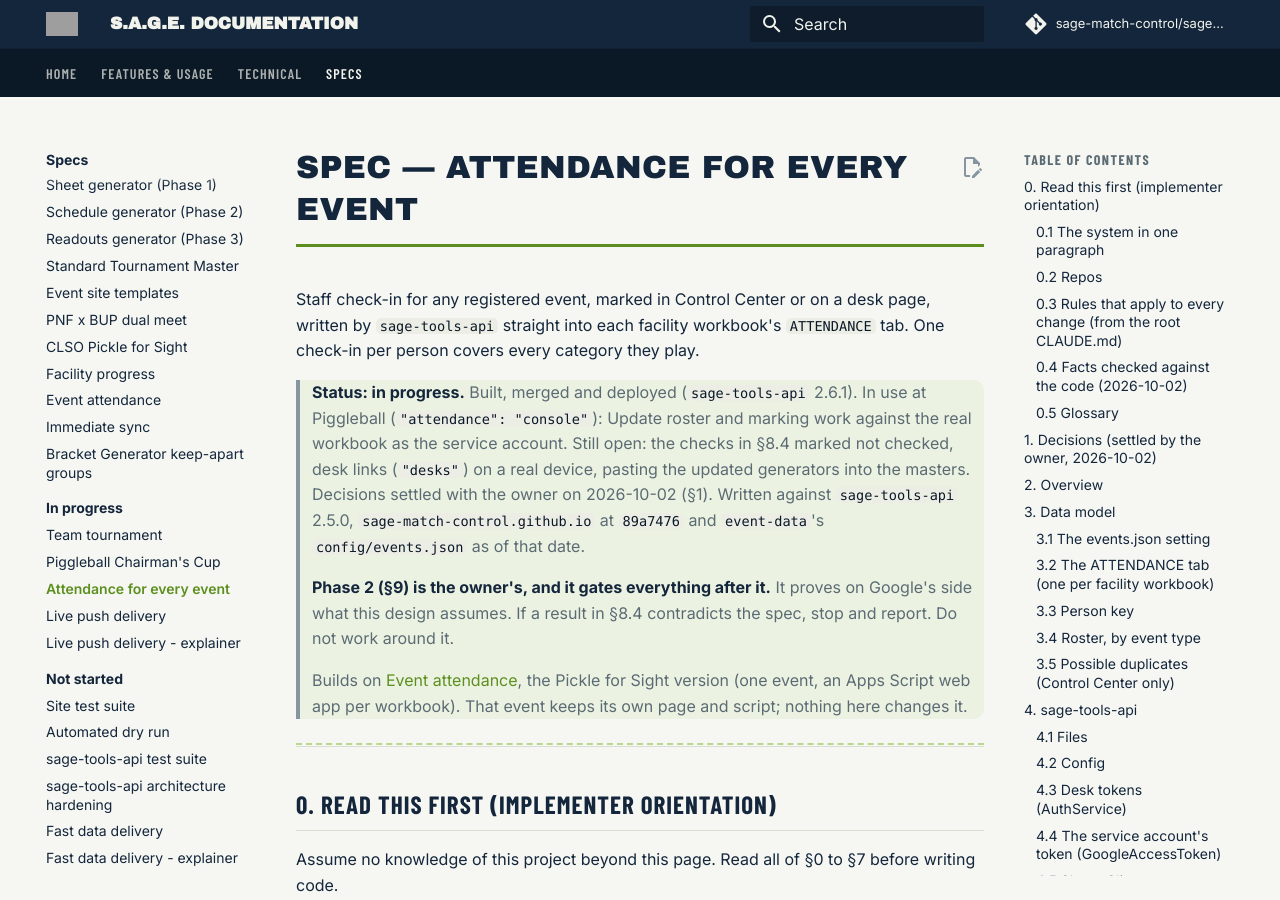
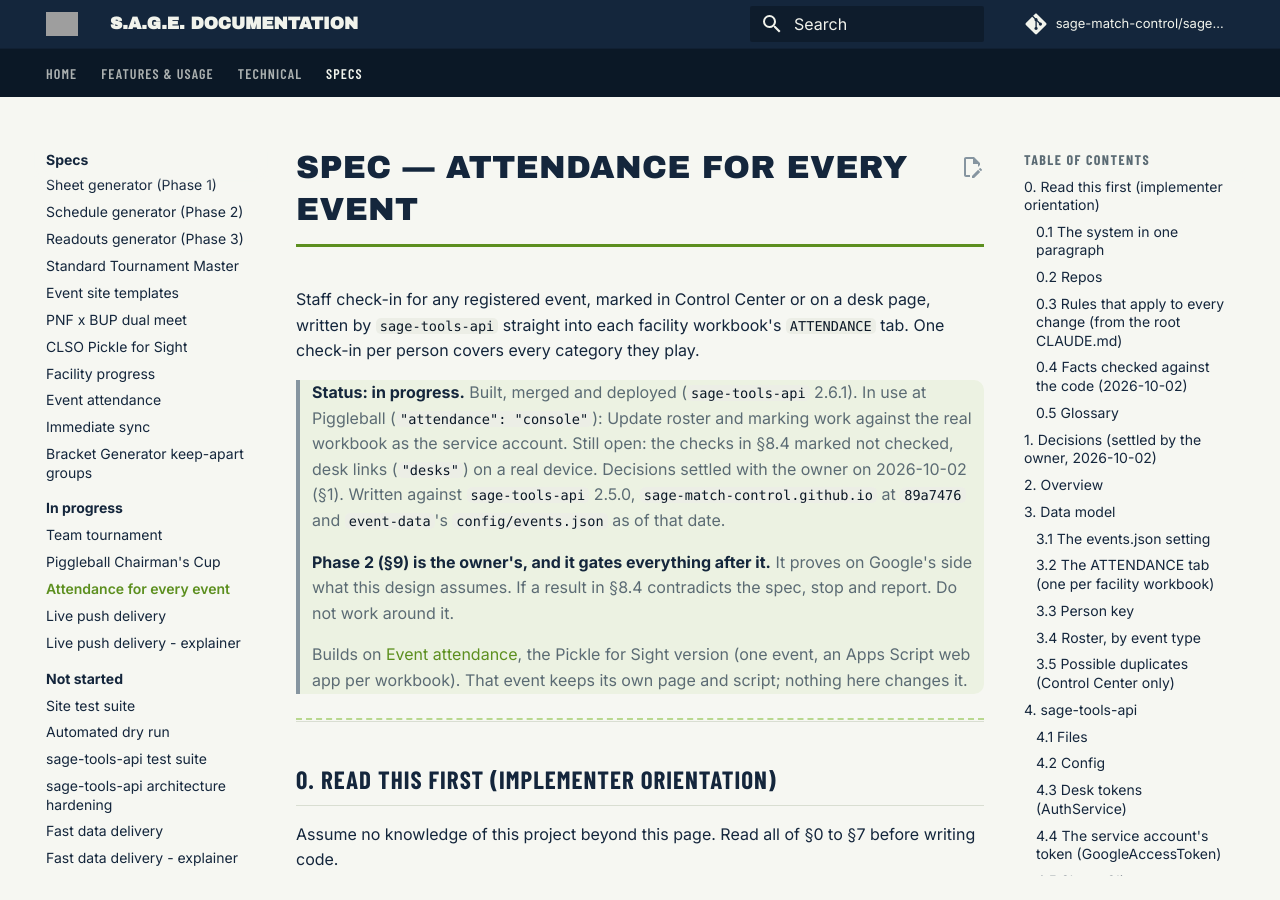
Before and after one commit to sage-match-control/sage-docs, an MkDocs documentation site: the page built from docs/specs/in-progress/multi-event-attendance-spec.md, in a window 1280 px wide and 900 px high. Built offline with MkDocs 1.6.1 and Material for MkDocs 9.7.7, drawn with Linux system fonts in a browser that asks for light colours; comment, search, counter and statistics services are not loaded.

Commit message:
Attendance spec: the generators are in the masters
Co-Authored-By: Claude Sonnet 5.5 <noreply@anthropic.com>

```diff
--- a/docs/specs/in-progress/multi-event-attendance-spec.md
+++ b/docs/specs/in-progress/multi-event-attendance-spec.md
@@ -7,8 +7,7 @@ desk page, written by `sage-tools-api` straight into each facility workbook's
 > **Status: in progress.** Built, merged and deployed (`sage-tools-api` 2.6.1). In
 > use at Piggleball (`"attendance": "console"`): Update roster and marking work
 > against the real workbook as the service account. Still open: the checks in §8.4
-> marked not checked, desk links (`"desks"`) on a real device, pasting the
-> updated generators into the masters.
+> marked not checked, desk links (`"desks"`) on a real device.
 > Decisions settled with the owner on
 > 2026-10-02 (§1). Written against `sage-tools-api` 2.5.0,
 > `sage-match-control.github.io` at `89a7476` and `event-data`'s
```
Also changed, not shown: docs/specs/in-progress/README.md (+1 -1 lines).
